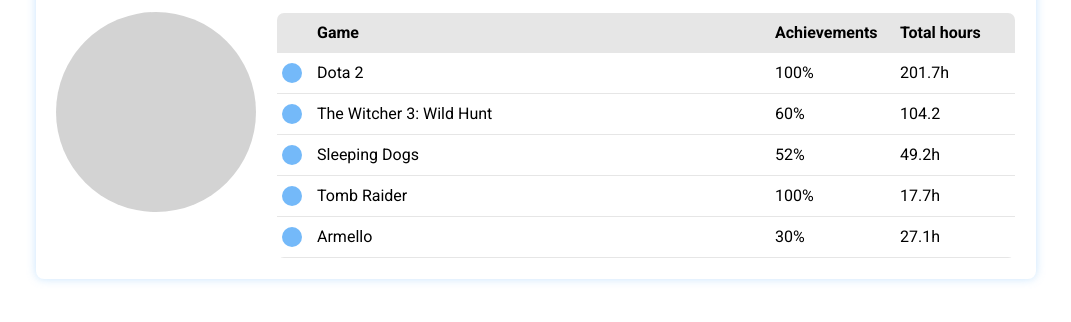
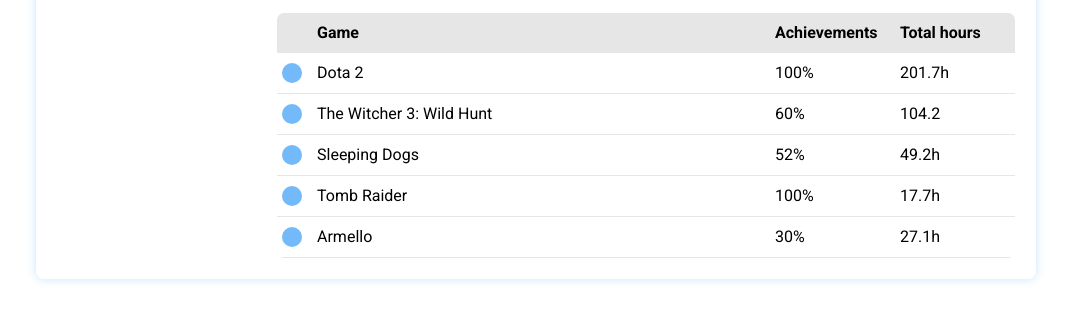
Before and after one commit to luananxd/pet.dashboard, a website: page src/index.html in a window 1280 px wide. Shown: the part 204-526 px from the top of the page, without its empty margins (104-1175 px from the left). Drawn offline with Linux system fonts and the light colour scheme.

Commit message:
Поправлены стили

```diff
--- a/src/styles/dashboard.css
+++ b/src/styles/dashboard.css
@@ -23,8 +23,6 @@
 .block__chart--pie {
   width: 200px;
   aspect-ratio: 1 / 1;
-  background-color: lightgray;
-  border-radius: 50%;
 }
 
 .block__wrapper {
```
